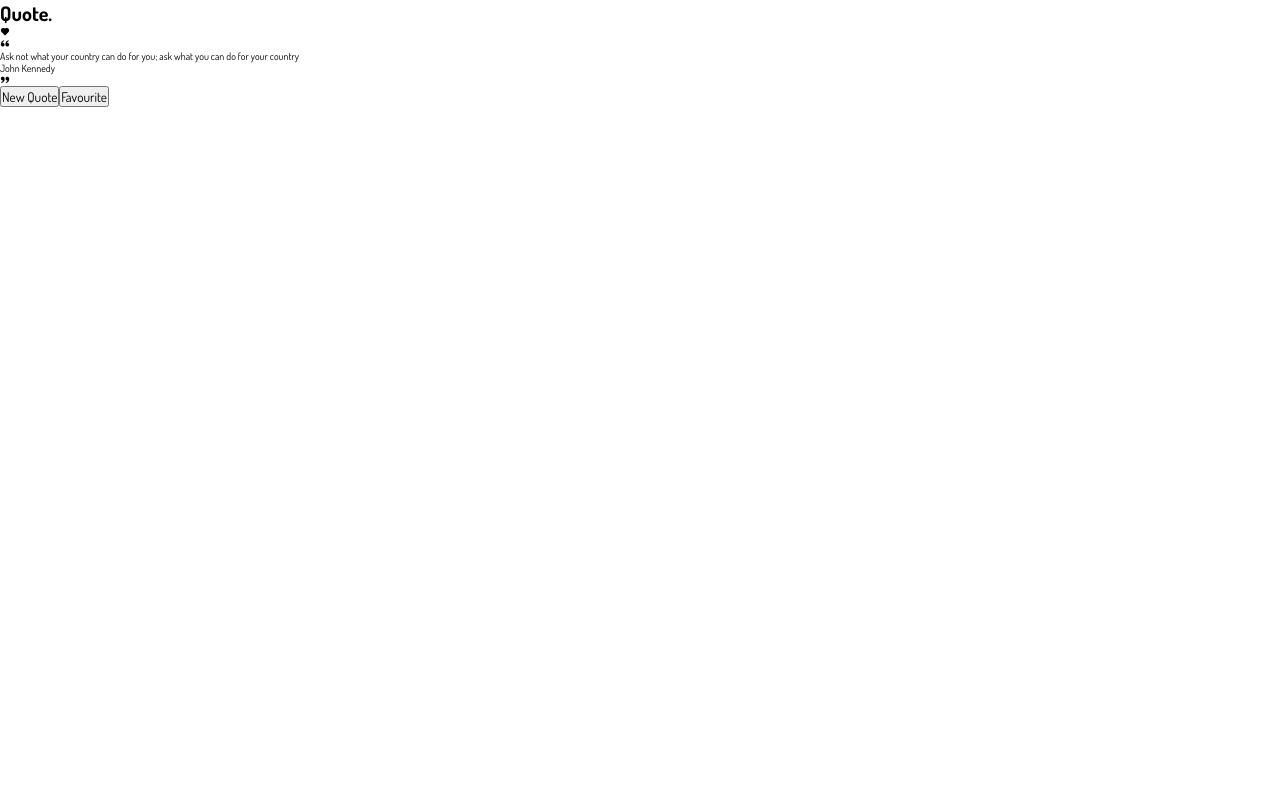
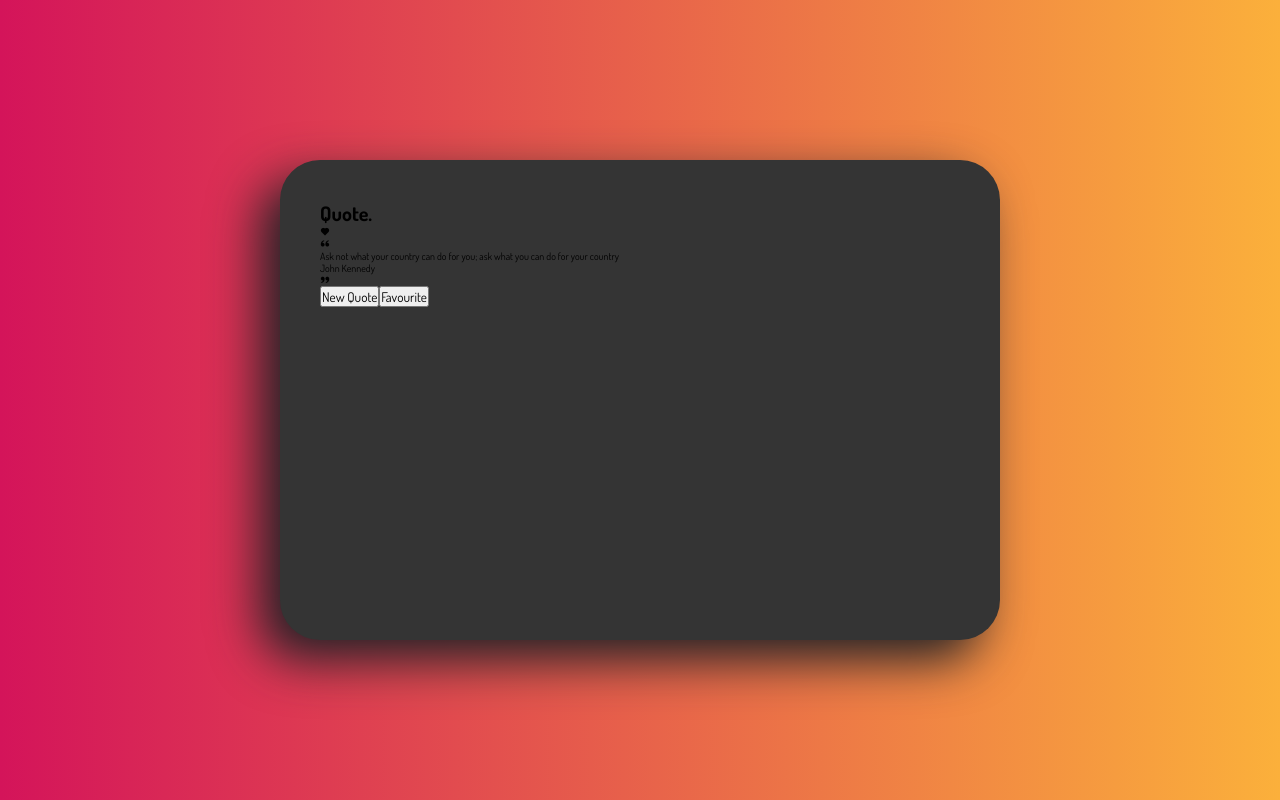
Before and after one commit to aishwinj04/Quotes-Web-App, a React (Vite) app in the folder quotes-app/: page / in a window 1280 px wide. Built offline with nearby package versions, Linux system fonts and the light colour scheme; a web font is replaced by a local one.

Commit message:
QuotesApp.css

```diff
--- a/quotes-app/src/App.jsx
+++ b/quotes-app/src/App.jsx
@@ -1,5 +1,5 @@
-import QuotesApp from "./Components/QuotesApp"
-import "./Components/QuotesApp"
+import QuotesApp from "./Components/QuotesApp";
+import "./Components/QuotesApp.css";
 
 const App = () => {
   return (
--- a/quotes-app/src/Components/QuotesApp.css
+++ b/quotes-app/src/Components/QuotesApp.css
@@ -0,0 +1,16 @@
+.container{
+    width: 100%;
+    height:100vh;
+    background-image: linear-gradient(to right, #D4145A, #FBB03B);
+    display: grid;
+    place-items: center;
+}
+
+.quotes-app{
+    width: 90vmin;
+    aspect-ratio: 3/2;
+    background-color: #343434;
+    border-radius: 4rem;
+    padding: 4rem;
+    box-shadow: -2rem 2rem 5rem #212226
+}
--- a/quotes-app/src/index.css
+++ b/quotes-app/src/index.css
@@ -8,5 +8,6 @@
 }
 
 html {
-  font-size: 62.5%
+  font-size: 62.5% /* rem to 10px */
+
 }
```
